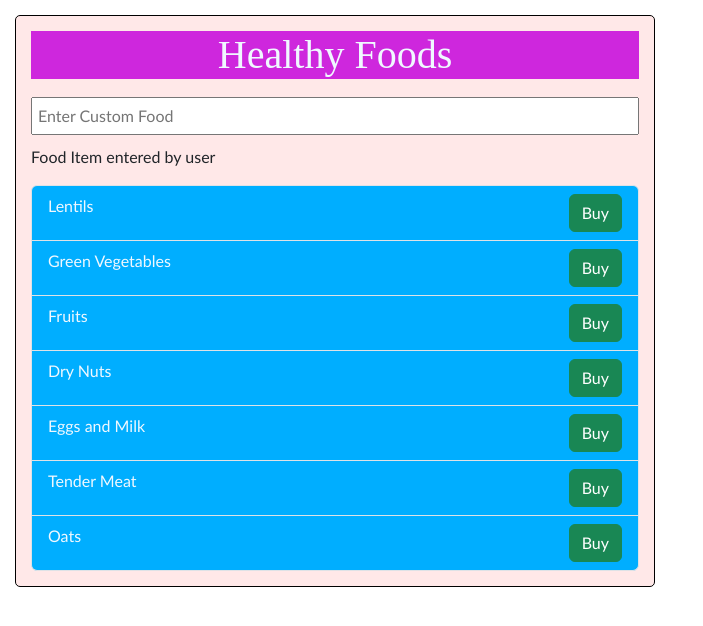
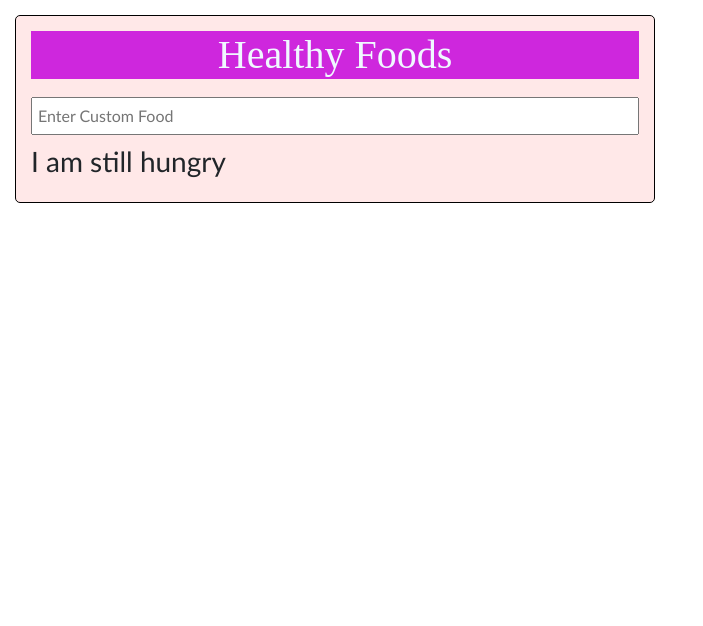
Before and after one commit to RehanDilawar/react-course, a React (Vite) app in the folder 04_Fragments/learning-fragments/: page / in a window 1280 px wide. Shown: the top 626 px of the page, without its empty margins (0-703 px from the left). Built offline with nearby package versions, Linux system fonts and the light colour scheme.

Commit message:
Taking Input from user and adding in Food Menu(useState Hook to manage Component State, State vs Props)

```diff
--- a/04_Fragments/learning-fragments/src/App.jsx
+++ b/04_Fragments/learning-fragments/src/App.jsx
@@ -7,29 +7,22 @@ import FoodInput from "./components/FoodInput";
 import { useState } from "react";
 function App() {
   // let foodItems=[]
-  let foodItems = [
-    "Lentils",
-    "Green Vegetables",
-    "Fruits",
-    "Dry Nuts",
-    "Eggs and Milk",
-    "Tender Meat",
-    "Oats",
-  ];
-  const [textToShow, setTextState] = useState("Food Item entered by user");
-  console.log(`current value of textState:  ${textToShow}`);
+  const [foodItems, setFoodItems] = useState([]);
 
-  const handleOnChange = (event) => {
-    console.log(event.target.value);
-    setTextState(event.target.value);
+  const OnKeyDown = (event) => {
+    if (event.key==='Enter'){
+      let newFood=event.target.value;
+      event.target.value="";
+      let newItems=[...foodItems,newFood];
+      setFoodItems(newItems);
+    }
   };
   return (
     <>
       <Container>
         <h1 className="food-heading">Healthy Foods</h1>
+        <FoodInput handleOnKeyDown={OnKeyDown}></FoodInput>
         <ErrorMessage items={foodItems}></ErrorMessage>
-        <FoodInput handleOnChange={handleOnChange}></FoodInput>
-        <p>{textToShow}</p>
         <FoodItems items={foodItems}></FoodItems>
       </Container>
       {/* <Container>
--- a/04_Fragments/learning-fragments/src/components/FoodInput.jsx
+++ b/04_Fragments/learning-fragments/src/components/FoodInput.jsx
@@ -1,9 +1,9 @@
 import css from "./FoodInput.module.css"
-const FoodInput = ({handleOnChange}) => {
+const FoodInput = ({handleOnKeyDown}) => {
 
   return (
     <input type='text' placeholder="Enter Custom Food" className={css.foodInput}
-    onChange={handleOnChange}
+    onKeyDown={handleOnKeyDown}
     ></input>
   )
 }
```
